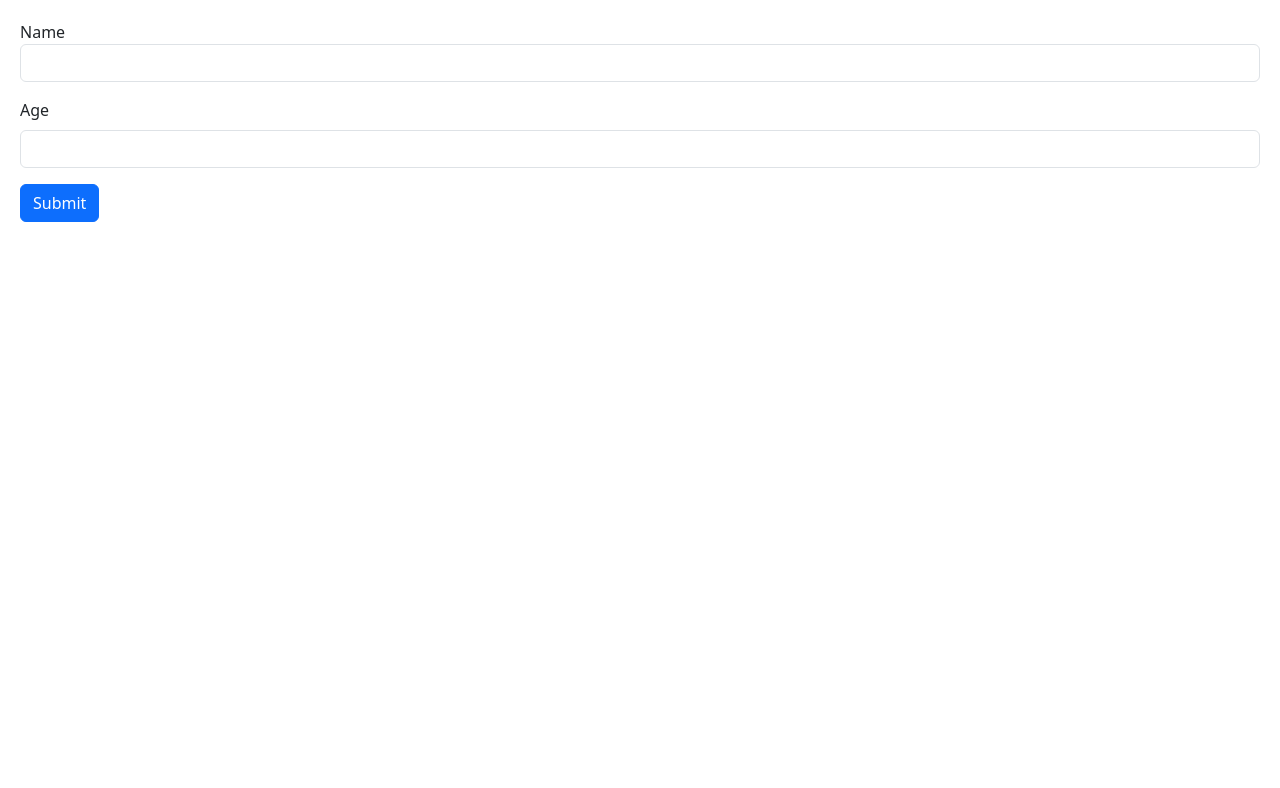
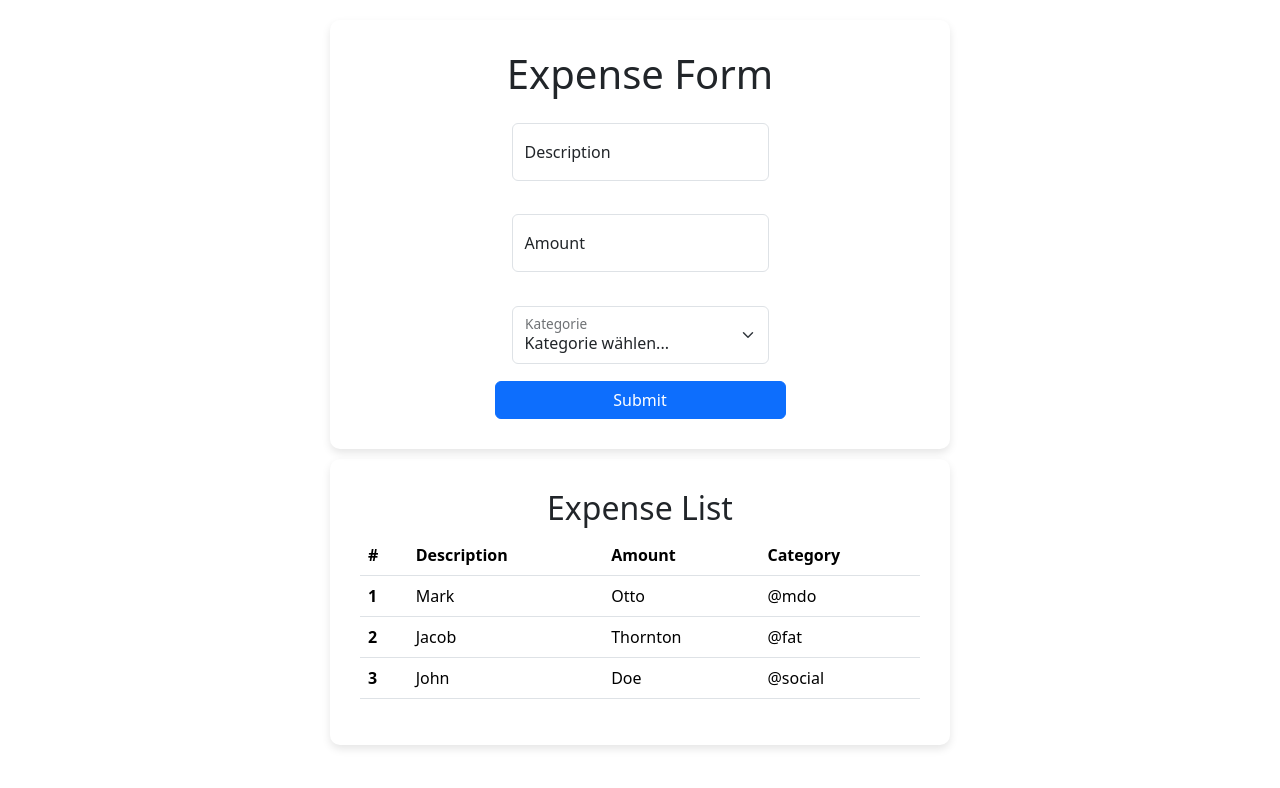
Before and after one commit to 9vmfrhx9bp-gif/react-project, a React (Vite) app in the folder react-app/: page / in a window 1280 px wide. Shown: the top 788 px of the page. Built offline with nearby package versions, Linux system fonts and the light colour scheme.

Commit message:
Expense Project start

```diff
--- a/react-app/src/App.tsx
+++ b/react-app/src/App.tsx
@@ -1,18 +1,14 @@
-import { useState } from "react";
-import PlayerProfile from "./components/PlayerProfile";
-import Button from "./components/Button";
-import Like from "./components/Like";
-import Text from "./components/Text"
-import ExpandableText from "./components/Text";
-import Form from "./components/Form"
-
-
-
+import React from "react";
+import ExpenseList from "./components/ExpenseList";
+import ExpenseForm from "./components/ExpenseForm";
 
 function App() {
-  return (<Form>
-
-  </Form>)
+  return (
+    <div className="content">
+      <ExpenseForm />
+      <ExpenseList />
+    </div>
+  );
 }
 
 export default App;
--- /dev/null
+++ b/react-app/src/components/ExpenseForm.tsx
@@ -0,0 +1,50 @@
+import React from "react";
+
+function ExpenseForm() {
+  return (
+    <div className="box">
+      <h1>Expense Form</h1>
+      <form style={{ display: "flex", flexDirection: "column" }}>
+        <div className="form-floating mb-3">
+          <input
+            type="text"
+            className="form-control"
+            id="floatingInput"
+            placeholder="Description"
+          />
+          <label htmlFor="floatingInput">Description</label>
+        </div>
+        <div className="form-floating">
+          <input
+            type="number"
+            className="form-control"
+            id="amount"
+            placeholder="amount"
+          />
+          <label htmlFor="amount">Amount</label>
+        </div>
+
+        <div className="form-floating">
+          <select
+            className="form-select"
+            id="floatingSelect"
+            aria-label="Floating label select example"
+          >
+            <option selected color="#a6a6a6">
+              Kategorie wählen...
+            </option>
+            <option value="1">Groceries</option>
+            <option value="2">Entertainment</option>
+            <option value="3">Utilities</option>
+          </select>
+          <label htmlFor="floatingSelect">Kategorie</label>
+        </div>
+        <button type="submit" className="btn btn-primary">
+          Submit
+        </button>
+      </form>
+    </div>
+  );
+}
+
+export default ExpenseForm;
--- /dev/null
+++ b/react-app/src/components/ExpenseList.tsx
@@ -0,0 +1,41 @@
+import React from "react";
+
+function ExpenseList() {
+  return (
+    <div className="box">
+      <h2>Expense List</h2>
+      <table className="table">
+        <thead>
+          <tr>
+            <th scope="col">#</th>
+            <th scope="col">Description</th>
+            <th scope="col">Amount</th>
+            <th scope="col">Category</th>
+          </tr>
+        </thead>
+        <tbody>
+          <tr>
+            <th scope="row">1</th>
+            <td>Mark</td>
+            <td>Otto</td>
+            <td>@mdo</td>
+          </tr>
+          <tr>
+            <th scope="row">2</th>
+            <td>Jacob</td>
+            <td>Thornton</td>
+            <td>@fat</td>
+          </tr>
+          <tr>
+            <th scope="row">3</th>
+            <td>John</td>
+            <td>Doe</td>
+            <td>@social</td>
+          </tr>
+        </tbody>
+      </table>
+    </div>
+  );
+}
+
+export default ExpenseList;
--- a/react-app/src/components/index.css
+++ b/react-app/src/components/index.css
@@ -1,3 +1,40 @@
 body {
-    padding: 20px;
+  padding: 20px;
+  font-family:
+    system-ui,
+    -apple-system,
+    BlinkMacSystemFont,
+    "Segoe UI",
+    Roboto,
+    Oxygen,
+    Ubuntu,
+    Cantarell,
+    "Open Sans",
+    "Helvetica Neue",
+    sans-serif;
 }
+
+.box {
+  padding: 30px;
+  margin-bottom: 10px;
+  display: flex;
+  width: 50%;
+  height: auto;
+  align-items: center;
+  flex-direction: column;
+  border-radius: 10px;
+  box-shadow: 0 4px 8px rgba(0, 0, 0, 0.1);
+}
+
+.content {
+  flex: 1;
+  display: flex;
+  flex-direction: column;
+  justify-content: center;
+  align-items: center;
+}
+
+.form-floating {
+  margin: 17px;
+  display: flex;
+}
```
Also changed, not shown: 1 other file (tests, documents, lock files or other folders).
